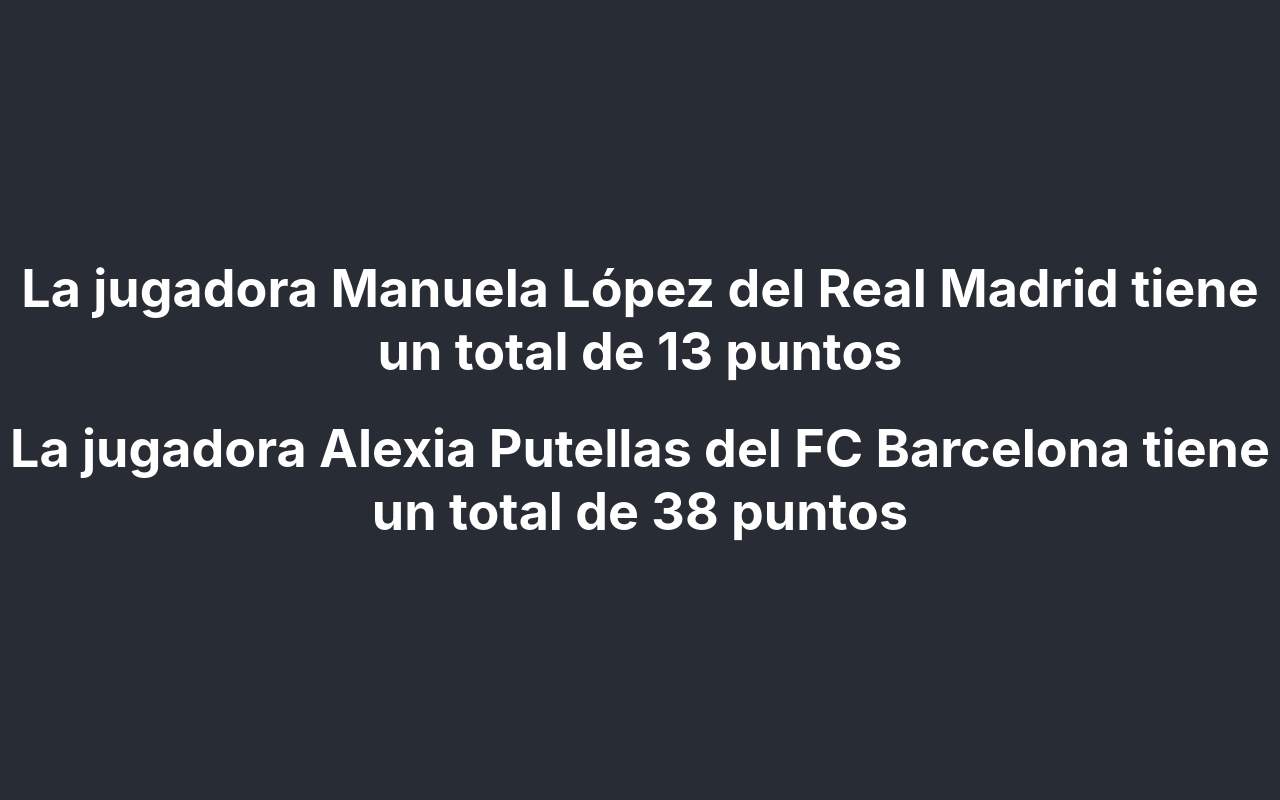
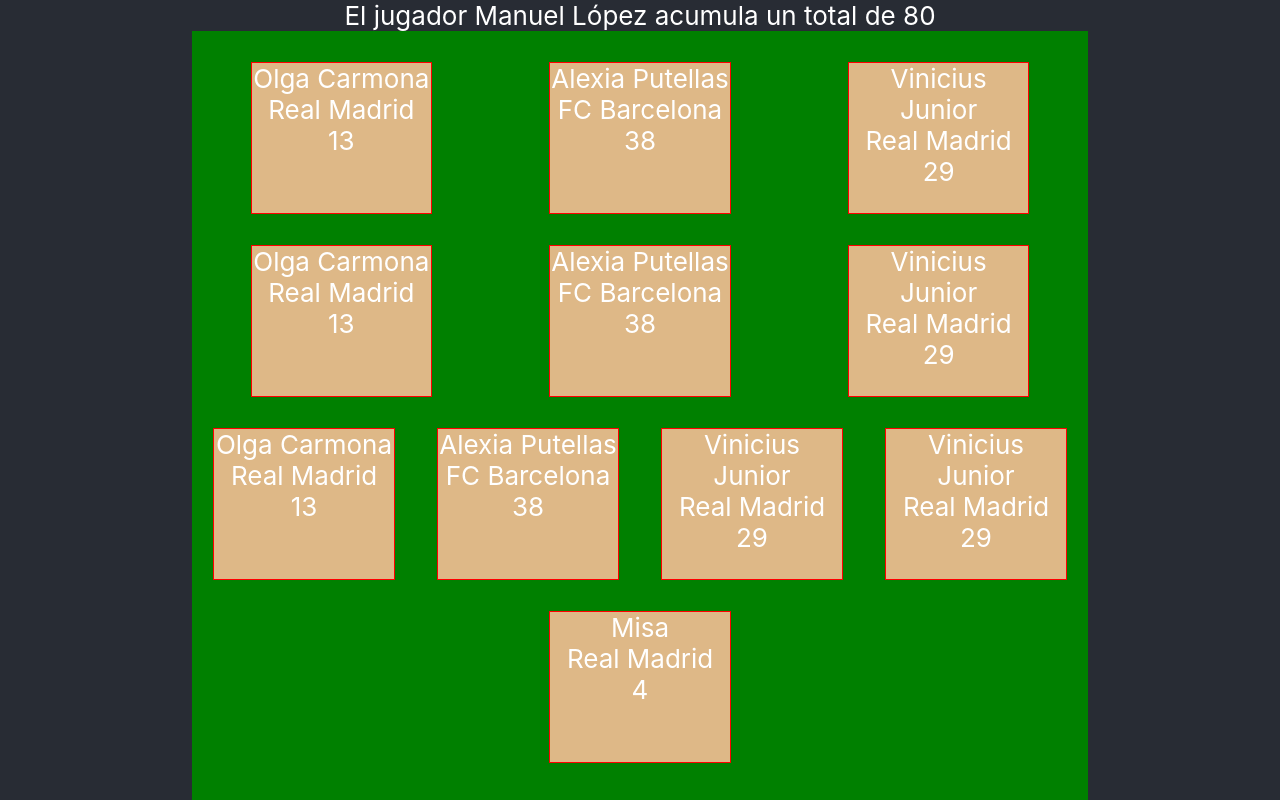
Before and after one commit to ManuLG97/PruebasConReactCurso2022, a React (Create React App) app: page / in a window 1280 px wide. Shown: the top 800 px of the page. Built offline with nearby package versions, Linux system fonts and the light colour scheme.

Commit message:
Mejoras y header avanzado

```diff
--- a/src/Components/Footer/Footer.js
+++ b/src/Components/Footer/Footer.js
@@ -7,7 +7,7 @@
   function Footer() {
     const text = {
       presentacion: 'Somos un grupo de programadores llamados ',
-      lastName: 'Manuel López, Aitor y Rodolfo'
+      lastName: 'Manuel López, Andy y Rodolfo'
     };
 
     const element = (
--- /dev/null
+++ b/src/Components/Header/Header.css
@@ -0,0 +1,34 @@
+#container {width:70%}
+
+.campo {
+width:100%;
+height: 800px;
+background-color: green;
+text-align: center;
+align-items: center;
+}
+
+.delanteroscampo {
+  width:100%;
+  display: flex;
+
+}
+
+.mediocampistascampo {
+  width:100%;
+  display: flex; }
+
+.defensascampo {
+    width:100%;
+    display: flex; }
+
+
+.cartajugador{
+  border: 1px solid red;
+  height: 150px;
+  width:20%;
+  margin: auto;
+  margin-bootom:10px;
+  background: burlywood;
+
+}
--- a/src/Components/Header/Header.js
+++ b/src/Components/Header/Header.js
@@ -1,8 +1,17 @@
+import './Header.css';
 
 function Header() {
 let i = 0;
-let jugadora1 = {
-        Nombre: 'Manuela López',
+
+let clientejugador = {
+        Nombre: 'Manuel López',
+        Equipo: 'Real Madrid',
+        PuntosTotales: 0
+
+}
+
+let jugadorarealmadridolgacarmona = {
+        Nombre: 'Olga Carmona',
         Equipo: 'Real Madrid',
         Goles: 8,
         Asistencias: 3,
@@ -10,7 +19,7 @@
         TarjetasRojas: 1,
         Puntos: 0
 };
-let jugadora2 = {
+let jugadorafcbarcelonaalexiaputellas = {
     Nombre: 'Alexia Putellas',
     Equipo: 'FC Barcelona',
     Goles: 18,
@@ -20,60 +29,173 @@
     Puntos: 0
 };
 
+let jugadorrealmadridviniciusjunior = {
+  Nombre: 'Vinicius Junior',
+  Equipo: 'Real Madrid',
+  Goles: 10,
+  Asistencias: 10,
+  TarjetasAmarillas: 1,
+  TarjetasRojas: 0,
+  Puntos: 0
+};
+
+let jugadorarealmadridmisa = {
+  Nombre: 'Misa',
+  Equipo: 'Real Madrid',
+  Goles: 0,
+  Asistencias: 1,
+  Paradas: 50,
+  PorteriaImbatida: 2,
+  TarjetasAmarillas: 1,
+  TarjetasRojas: 0,
+  Puntos: 0
+}
+
 //FOR PARA JUGADORA UNO
 
-for (i = 0; i < jugadora1.Goles; i++) {
+for (i = 0; i < jugadorarealmadridolgacarmona.Goles; i++) {
 
-    jugadora1.Puntos = jugadora1.Puntos + 2;
+  jugadorarealmadridolgacarmona.Puntos = jugadorarealmadridolgacarmona.Puntos + 2;
 
   }
-for (i = 0; i < jugadora1.Asistencias; i++) {
+for (i = 0; i < jugadorarealmadridolgacarmona.Asistencias; i++) {
 
-    jugadora1.Puntos = jugadora1.Puntos + 1;
+  jugadorarealmadridolgacarmona.Puntos = jugadorarealmadridolgacarmona.Puntos + 1;
 
   }
 
-for (i = 0; i < jugadora1.TarjetasAmarillas; i++) {
+for (i = 0; i < jugadorarealmadridolgacarmona.TarjetasAmarillas; i++) {
 
-    jugadora1.Puntos = jugadora1.Puntos - 1;
+  jugadorarealmadridolgacarmona.Puntos = jugadorarealmadridolgacarmona.Puntos - 1;
 
   }
 
-for (i = 0; i < jugadora1.TarjetasAmarillas; i++) {
+for (i = 0; i < jugadorarealmadridolgacarmona.TarjetasAmarillas; i++) {
 
-    jugadora1.Puntos = jugadora1.Puntos - 2;
+  jugadorarealmadridolgacarmona.Puntos = jugadorarealmadridolgacarmona.Puntos - 2;
 
   }
 
   //FOR PARA JUGADORA 2
 
-  for (i = 0; i < jugadora2.Goles; i++) {
+  for (i = 0; i < jugadorafcbarcelonaalexiaputellas.Goles; i++) {
 
-    jugadora2.Puntos = jugadora2.Puntos + 2;
+    jugadorafcbarcelonaalexiaputellas.Puntos = jugadorafcbarcelonaalexiaputellas.Puntos + 2;
 
   }
-for (i = 0; i < jugadora2.Asistencias; i++) {
+for (i = 0; i < jugadorafcbarcelonaalexiaputellas.Asistencias; i++) {
 
-    jugadora2.Puntos = jugadora2.Puntos + 1;
+  jugadorafcbarcelonaalexiaputellas.Puntos = jugadorafcbarcelonaalexiaputellas.Puntos + 1;
 
   }
 
-for (i = 0; i < jugadora2.TarjetasAmarillas; i++) {
+for (i = 0; i < jugadorafcbarcelonaalexiaputellas.TarjetasAmarillas; i++) {
 
-    jugadora2.Puntos = jugadora2.Puntos - 1;
+  jugadorafcbarcelonaalexiaputellas.Puntos = jugadorafcbarcelonaalexiaputellas.Puntos - 1;
 
   }
 
-for (i = 0; i < jugadora2.TarjetasRojas; i++) {
+for (i = 0; i < jugadorafcbarcelonaalexiaputellas.TarjetasRojas; i++) {
 
-    jugadora2.Puntos = jugadora2.Puntos - 2;
+  jugadorafcbarcelonaalexiaputellas.Puntos = jugadorafcbarcelonaalexiaputellas.Puntos - 2;
 
   }
 
+for (i = 0; i < 2; i++) {
+ clientejugador.PuntosTotales =  jugadorafcbarcelonaalexiaputellas.Puntos +  jugadorarealmadridolgacarmona.Puntos
+
+}
+
+//FOR PARA JUGADORA 3
+
+for (i = 0; i < jugadorrealmadridviniciusjunior.Goles; i++) {
+
+  jugadorrealmadridviniciusjunior.Puntos = jugadorrealmadridviniciusjunior.Puntos + 2;
+
+}
+for (i = 0; i < jugadorrealmadridviniciusjunior.Asistencias; i++) {
+
+  jugadorrealmadridviniciusjunior.Puntos = jugadorrealmadridviniciusjunior.Puntos + 1;
+
+}
+
+for (i = 0; i < jugadorrealmadridviniciusjunior.TarjetasAmarillas; i++) {
+
+  jugadorrealmadridviniciusjunior.Puntos = jugadorrealmadridviniciusjunior.Puntos - 1;
+
+}
+
+for (i = 0; i < jugadorrealmadridviniciusjunior.TarjetasRojas; i++) {
+
+  jugadorrealmadridviniciusjunior.Puntos = jugadorrealmadridviniciusjunior.Puntos - 2;
+
+}
+
+
+//FOR PARA PORTERO
+
+//FOR PARA JUGADORA 3
+
+for (i = 0; i < jugadorarealmadridmisa.Goles; i++) {
+
+  jugadorarealmadridmisa.Puntos = jugadorarealmadridmisa.Puntos + 2;
+
+}
+for (i = 0; i < jugadorarealmadridmisa.Asistencias; i++) {
+
+  jugadorarealmadridmisa.Puntos = jugadorarealmadridmisa.Puntos + 1;
+
+}
+
+for (i = 0; i < jugadorarealmadridmisa.TarjetasAmarillas; i++) {
+
+  jugadorarealmadridmisa.Puntos = jugadorarealmadridmisa.Puntos - 1;
+
+}
+
+for (i = 0; i < jugadorarealmadridmisa.TarjetasRojas; i++) {
+
+  jugadorarealmadridmisa.Puntos = jugadorarealmadridmisa.Puntos - 2;
+}
+
+for (i = 0; i < jugadorarealmadridmisa.PorteriaImbatida; i++) {
+
+  jugadorarealmadridmisa.Puntos = jugadorarealmadridmisa.Puntos + 2; }
+
+
+//SUMA DE PUNTOS CLIENTE
+
+for (i = 0; i < 2; i++) {
+  clientejugador.PuntosTotales =  jugadorafcbarcelonaalexiaputellas.Puntos +  jugadorarealmadridolgacarmona.Puntos + jugadorrealmadridviniciusjunior.Puntos;
+  }
+
+//EMPIEZA EL CODIGO QUE PASAMOS AL FICHERO APP.JS
     return (
-        <div className="Header">
-          <h1>La jugadora {jugadora1.Nombre} del {jugadora1.Equipo} tiene un total de {jugadora1.Puntos} puntos</h1>
-          <h1>La jugadora {jugadora2.Nombre} del {jugadora2.Equipo} tiene un total de {jugadora2.Puntos} puntos</h1>
+
+      <div id="container">
+      <div>El jugador {clientejugador.Nombre} acumula un total de {clientejugador.PuntosTotales}
+        <div class="campo"> <br/>
+          <div class="delanteroscampo">
+          <div class="cartajugador"><div> {jugadorarealmadridolgacarmona.Nombre}  </div> <div>{jugadorarealmadridolgacarmona.Equipo}</div> <div>  {jugadorarealmadridolgacarmona.Puntos} </div></div>
+          <div class="cartajugador"> <div> {jugadorafcbarcelonaalexiaputellas.Nombre}  </div> <div>{jugadorafcbarcelonaalexiaputellas.Equipo}</div> <div>  {jugadorafcbarcelonaalexiaputellas.Puntos} </div></div>
+          <div class="cartajugador"> <div> {jugadorrealmadridviniciusjunior.Nombre}  </div> <div>{jugadorrealmadridviniciusjunior.Equipo}</div> <div>  {jugadorrealmadridviniciusjunior.Puntos} </div></div>
+          </div> <br/>
+          <div class="mediocampistascampo">
+          <div class="cartajugador"><div> {jugadorarealmadridolgacarmona.Nombre}  </div> <div>{jugadorarealmadridolgacarmona.Equipo}</div> <div>  {jugadorarealmadridolgacarmona.Puntos} </div></div>
+          <div class="cartajugador"> <div> {jugadorafcbarcelonaalexiaputellas.Nombre}  </div> <div>{jugadorafcbarcelonaalexiaputellas.Equipo}</div> <div>  {jugadorafcbarcelonaalexiaputellas.Puntos} </div></div>
+          <div class="cartajugador"> <div> {jugadorrealmadridviniciusjunior.Nombre}  </div> <div>{jugadorrealmadridviniciusjunior.Equipo}</div> <div>  {jugadorrealmadridviniciusjunior.Puntos} </div></div>
+         </div> <br/>
+         <div class="defensascampo">
+          <div class="cartajugador"><div> {jugadorarealmadridolgacarmona.Nombre}  </div> <div>{jugadorarealmadridolgacarmona.Equipo}</div> <div>  {jugadorarealmadridolgacarmona.Puntos} </div></div>
+          <div class="cartajugador"> <div> {jugadorafcbarcelonaalexiaputellas.Nombre}  </div> <div>{jugadorafcbarcelonaalexiaputellas.Equipo}</div> <div>  {jugadorafcbarcelonaalexiaputellas.Puntos} </div></div>
+          <div class="cartajugador"> <div> {jugadorrealmadridviniciusjunior.Nombre}  </div> <div>{jugadorrealmadridviniciusjunior.Equipo}</div> <div>  {jugadorrealmadridviniciusjunior.Puntos} </div></div>
+          <div class="cartajugador"> <div> {jugadorrealmadridviniciusjunior.Nombre}  </div> <div>{jugadorrealmadridviniciusjunior.Equipo}</div> <div>  {jugadorrealmadridviniciusjunior.Puntos} </div></div>
+         </div> <br/>
+         <div class="porterocampo">
+          <div class="cartajugador"><div> {jugadorarealmadridmisa.Nombre}  </div> <div>{jugadorarealmadridmisa.Equipo}</div> <div>  {jugadorarealmadridmisa.Puntos} </div></div>
+         </div>
+        </div>
+        </div>
         </div>
       );
 }
```
